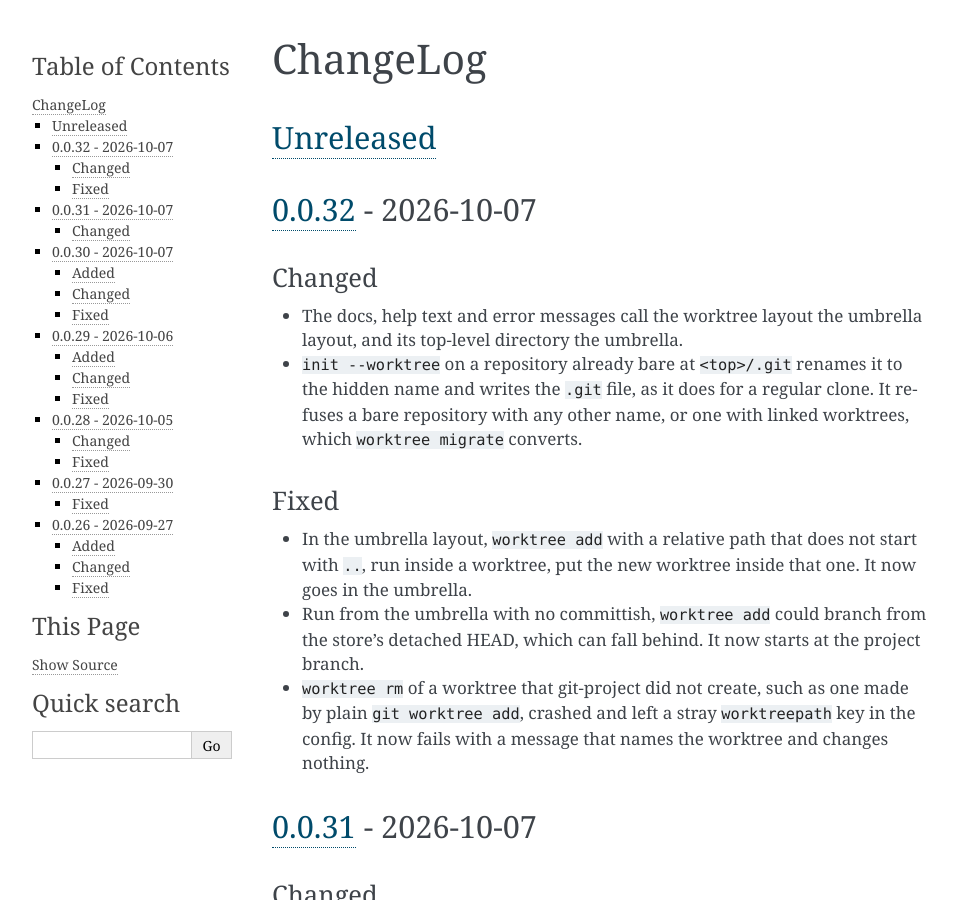
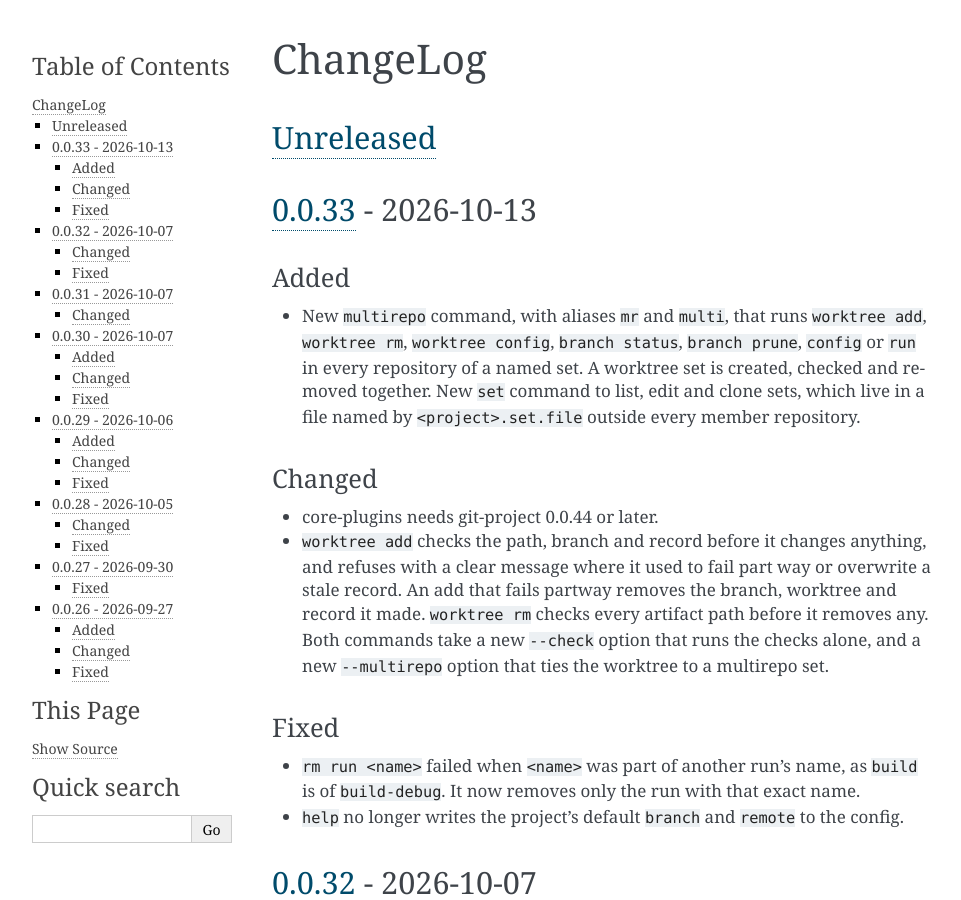
Before and after one commit to greened/git-project-core-plugins, a Sphinx documentation site: the page built from docs/changelog.rst, in a window 1280 px wide and 900 px high. Shown: the whole window, without its empty margins (148-1109 px from the left). Built offline with Sphinx 7.4.7, drawn with Linux system fonts in a browser that asks for light colours.

Commit message:
changelog: add the 0.0.33 section
Collect the five fragments into a 0.0.33 section for the v0.0.33 tag.

```diff
--- a/changelog.d/anchor-rm-patterns.fixed.rst
+++ /dev/null
@@ -1,3 +0,0 @@
-``rm run <name>`` failed when ``<name>`` was part of another run's name, as
-``build`` is of ``build-debug``. It now removes only the run with that exact
-name.
--- a/changelog.d/floor-0-0-44.changed.rst
+++ /dev/null
@@ -1 +0,0 @@
-core-plugins needs git-project 0.0.44 or later.
--- a/changelog.d/help-no-defaults.fixed.rst
+++ /dev/null
@@ -1,2 +0,0 @@
-``help`` no longer writes the project's default ``branch`` and
-``remote`` to the config.
--- a/changelog.d/multirepo.added.rst
+++ /dev/null
@@ -1,6 +0,0 @@
-New ``multirepo`` command, with aliases ``mr`` and ``multi``, that runs
-``worktree add``, ``worktree rm``, ``worktree config``, ``branch
-status``, ``branch prune``, ``config`` or ``run`` in every repository of
-a named set. A worktree set is created, checked and removed together.
-New ``set`` command to list, edit and clone sets, which live in a file
-named by ``<project>.set.file`` outside every member repository.
--- a/docs/changelog.rst
+++ b/docs/changelog.rst
@@ -30,6 +30,36 @@ ChangeLog
 =========
 `Unreleased`_
 -------------
+
+`0.0.33`_ - 2026-10-13
+----------------------
+Added
+.....
+- New ``multirepo`` command, with aliases ``mr`` and ``multi``, that runs
+  ``worktree add``, ``worktree rm``, ``worktree config``, ``branch
+  status``, ``branch prune``, ``config`` or ``run`` in every repository of
+  a named set. A worktree set is created, checked and removed together.
+  New ``set`` command to list, edit and clone sets, which live in a file
+  named by ``<project>.set.file`` outside every member repository.
+
+Changed
+.......
+- core-plugins needs git-project 0.0.44 or later.
+- ``worktree add`` checks the path, branch and record before it changes
+  anything, and refuses with a clear message where it used to fail part
+  way or overwrite a stale record. An add that fails partway removes the
+  branch, worktree and record it made. ``worktree rm`` checks every
+  artifact path before it removes any. Both commands take a new
+  ``--check`` option that runs the checks alone, and a new ``--multirepo``
+  option that ties the worktree to a multirepo set.
+
+Fixed
+.....
+- ``rm run <name>`` failed when ``<name>`` was part of another run's name, as
+  ``build`` is of ``build-debug``. It now removes only the run with that exact
+  name.
+- ``help`` no longer writes the project's default ``branch`` and
+  ``remote`` to the config.
 
 `0.0.32`_ - 2026-10-07
 ----------------------
@@ -236,7 +266,8 @@ Fixed
   404. Issues named ``unknown/greened``, a leftover from hatch's project
   template, and Documentation misspelled the package name.
 
-.. _Unreleased: https://github.com/greened/git-project-core-plugins/compare/v0.0.32...HEAD
+.. _Unreleased: https://github.com/greened/git-project-core-plugins/compare/v0.0.33...HEAD
+.. _0.0.33: https://github.com/greened/git-project-core-plugins/compare/v0.0.32...v0.0.33
 .. _0.0.32: https://github.com/greened/git-project-core-plugins/compare/v0.0.31...v0.0.32
 .. _0.0.31: https://github.com/greened/git-project-core-plugins/compare/v0.0.30...v0.0.31
 .. _0.0.30: https://github.com/greened/git-project-core-plugins/compare/v0.0.29...v0.0.30
```
Also changed, not shown: changelog.d/multirepo.changed.rst (deleted, +0 -7 lines).
